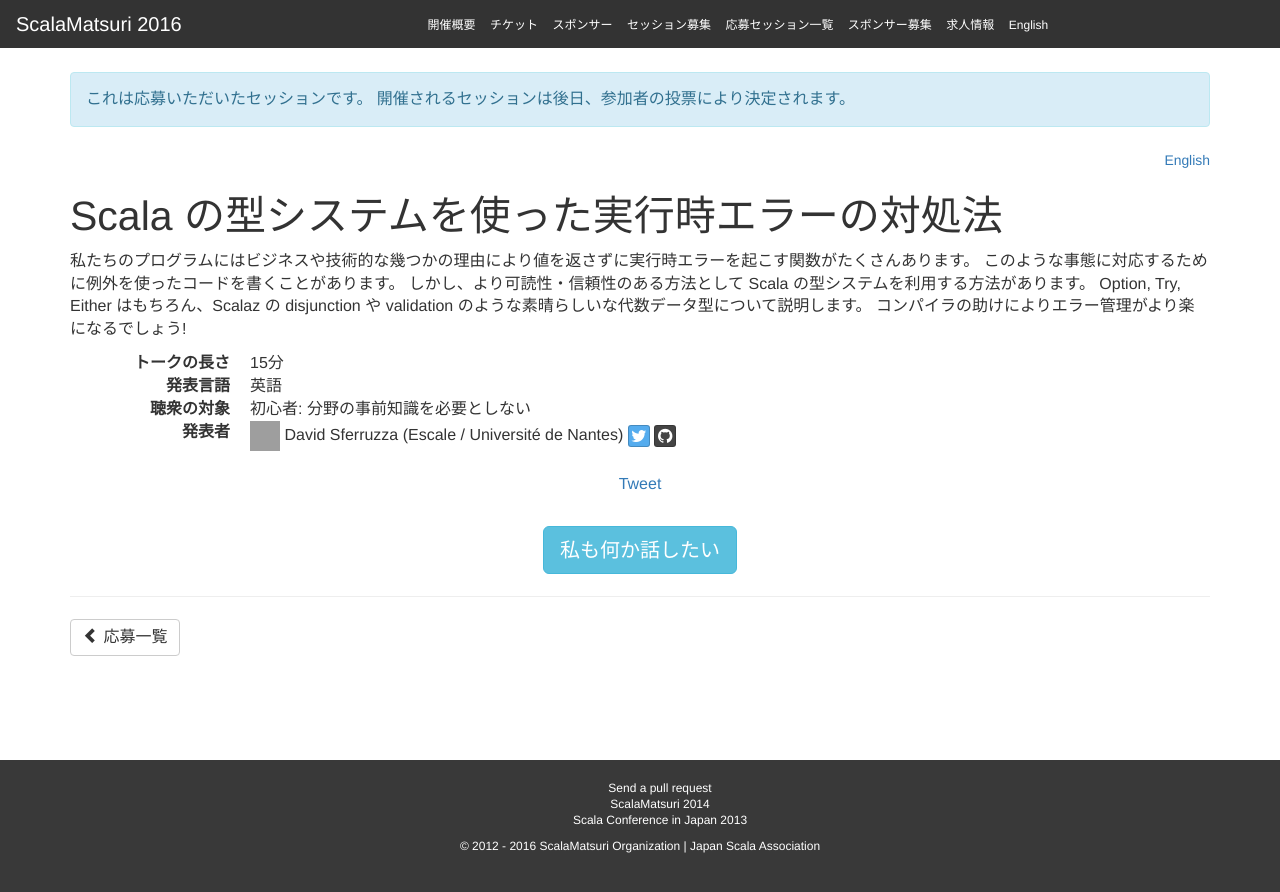
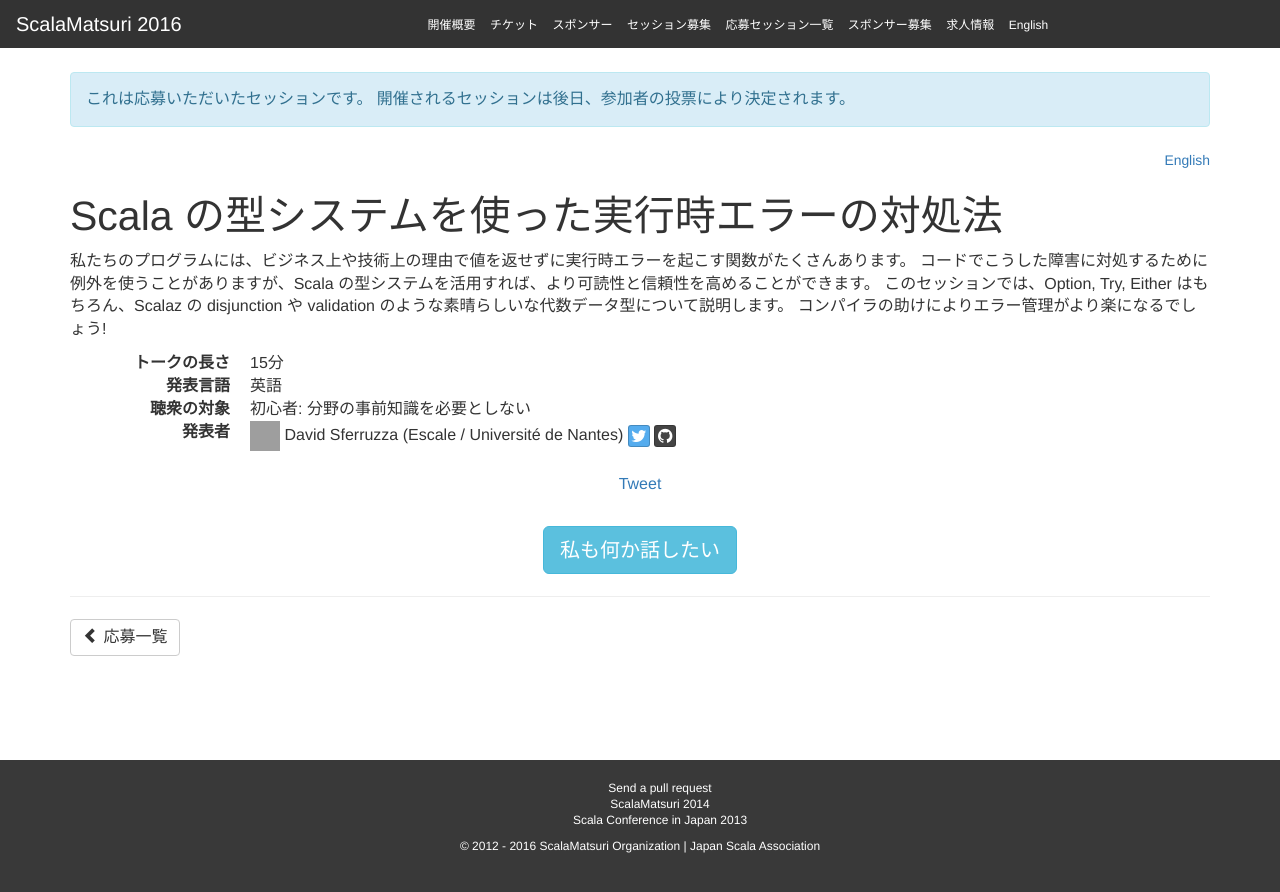
Before and after one commit to scalajp/2016.scalamatsuri.org, a Jekyll site: the page built from _candidates_ja/DavidSferruzza_1.html, in a window 1280 px wide. Shown: the top 892 px of the page. Built offline with Jekyll 4.4.1, drawn with Linux system fonts in a browser that asks for light colours; nearby versions of some CDN libraries; comment, search, counter and statistics services are not loaded; grey boxes are pictures that could not be loaded.

Commit message:
Applied review comments.

```diff
--- a/_candidates_ja/DavidSferruzza_1.html
+++ b/_candidates_ja/DavidSferruzza_1.html
@@ -10,9 +10,8 @@ icon: https://avatars2.githubusercontent.com/u/1931963
 organization: Escale / Université de Nantes
 ---
 <p>
-  私たちのプログラムにはビジネスや技術的な幾つかの理由により値を返さずに実行時エラーを起こす関数がたくさんあります。
-  このような事態に対応するために例外を使ったコードを書くことがあります。
-  しかし、より可読性・信頼性のある方法として Scala の型システムを利用する方法があります。
-  Option, Try, Either はもちろん、Scalaz の disjunction や validation のような素晴らしいな代数データ型について説明します。
+  私たちのプログラムには、ビジネス上や技術上の理由で値を返せずに実行時エラーを起こす関数がたくさんあります。
+  コードでこうした障害に対処するために例外を使うことがありますが、Scala の型システムを活用すれば、より可読性と信頼性を高めることができます。
+  このセッションでは、Option, Try, Either はもちろん、Scalaz の disjunction や validation のような素晴らしいな代数データ型について説明します。
   コンパイラの助けによりエラー管理がより楽になるでしょう!
 </p>
```
